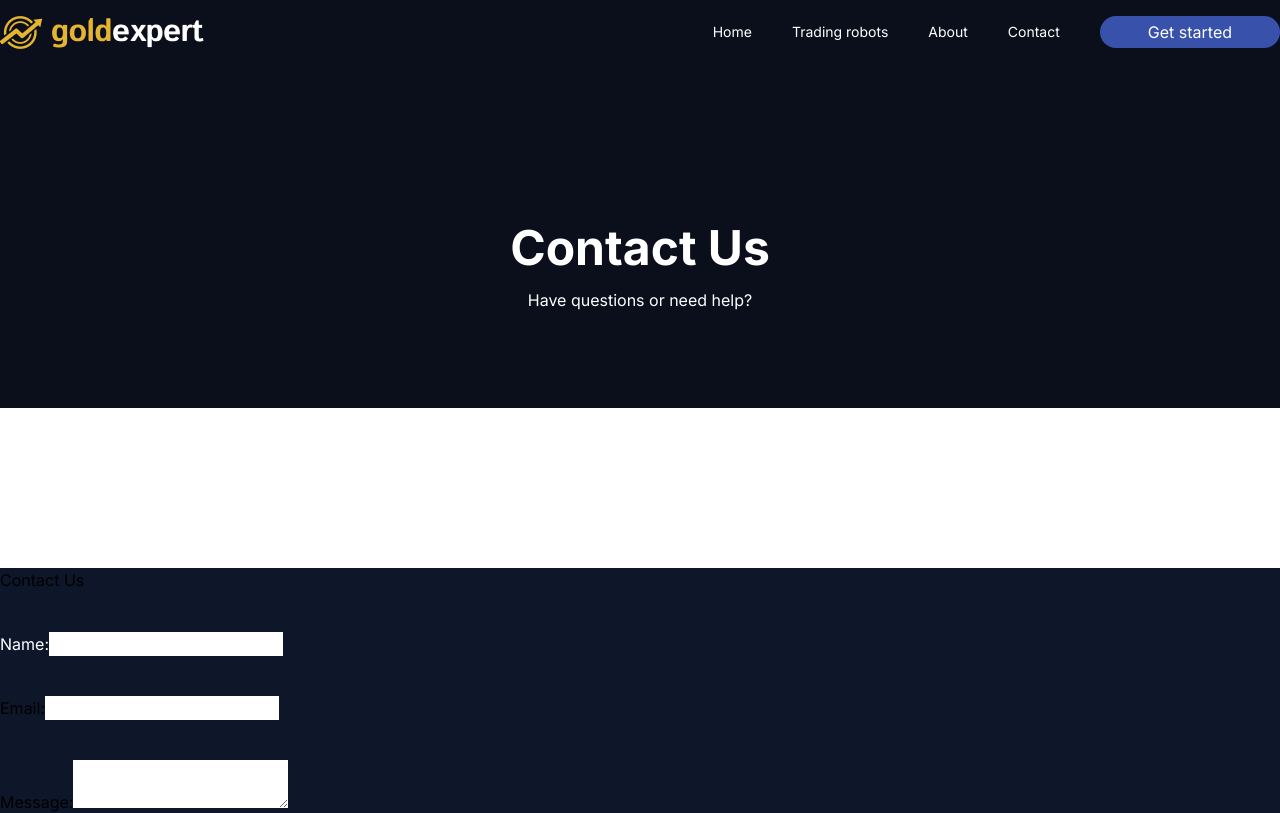
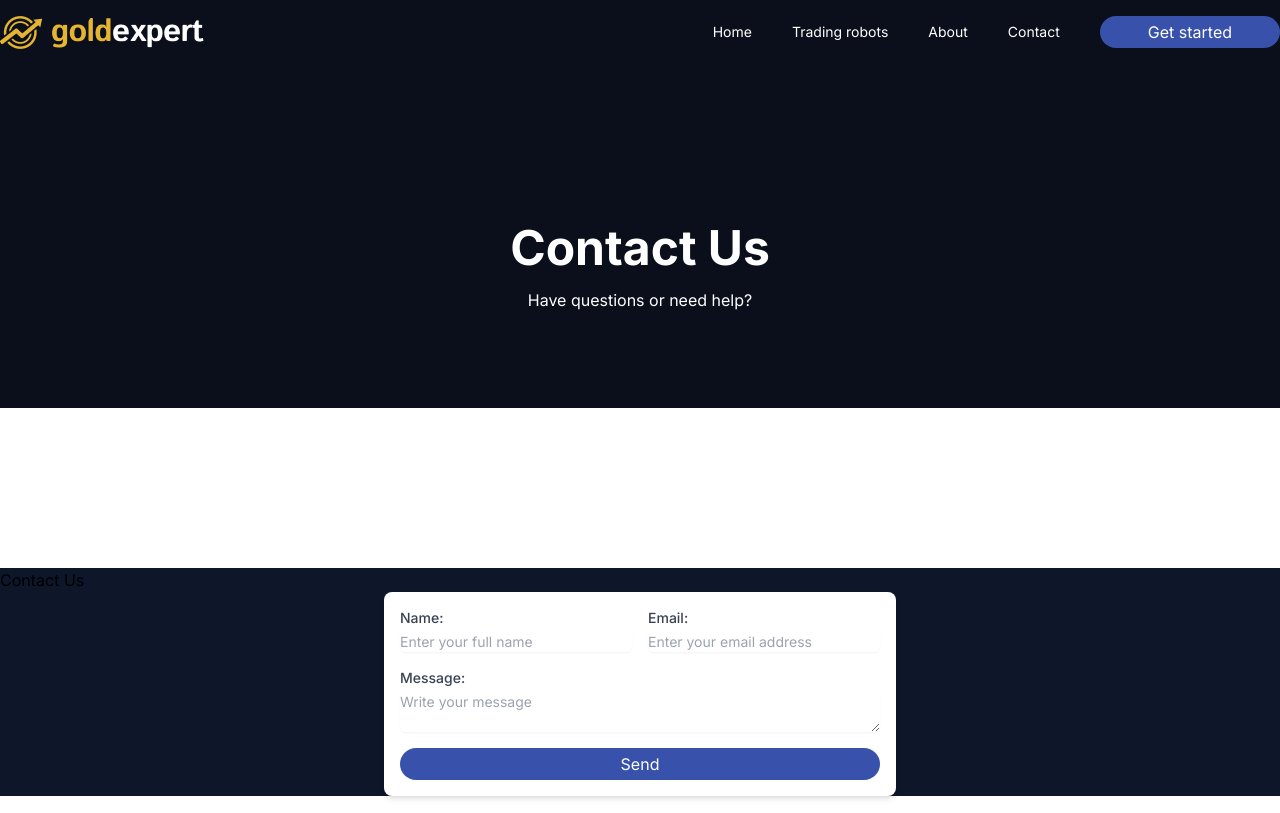
Before and after one commit to dragoljub123/goldexpert, a Next.js app: page /ContactUs in a window 1280 px wide. Shown: the top 813 px of the page. Built offline with nearby package versions, Linux system fonts and the light colour scheme.

Commit message:
cotactformupdate

```diff
--- a/app/components/ContactForm.tsx
+++ b/app/components/ContactForm.tsx
@@ -46,47 +46,73 @@ const ContactForm: React.FC = () => {
   };
 
   return (
-    <form onSubmit={handleSubmit}>
-      <div className=" my-10">
-        <label className="text-white " htmlFor="name">
+    <form
+      onSubmit={handleSubmit}
+      className="max-w-lg mx-auto p-4 space-y-4 bg-white shadow-md rounded-lg"
+    >
+      <div className="flex flex-col space-y-4">
+        <div className="flex flex-col sm:flex-row sm:space-x-4">
+          <div className="flex-1">
+            <label
+              htmlFor="name"
+              className="block text-sm font-medium text-gray-700"
+            >
               Name:
             </label>
             <input
               type="text"
               id="name"
               name="name"
+              placeholder="Enter your full name"
               value={formData.name}
               onChange={handleChange}
               required
+              className="mt-1 block w-full rounded-md border-gray-300 shadow-sm focus:border-indigo-500 focus:ring-indigo-500 sm:text-sm"
             />
           </div>
-      <div className=" my-10">
-        <label htmlFor="email">Email:</label>
+          <div className="flex-1">
+            <label
+              htmlFor="email"
+              className="block text-sm font-medium text-gray-700"
+            >
+              Email:
+            </label>
             <input
               type="email"
               id="email"
               name="email"
+              placeholder="Enter your email address"
               value={formData.email}
               onChange={handleChange}
               required
+              className="mt-1 block w-full rounded-md border-gray-300 shadow-sm focus:border-indigo-500 focus:ring-indigo-500 sm:text-sm"
             />
           </div>
-      <div className=" my-10">
-        <label htmlFor="message">Message:</label>
+        </div>
+        <div>
+          <label
+            htmlFor="message"
+            className="block text-sm font-medium text-gray-700"
+          >
+            Message:
+          </label>
           <textarea
             id="message"
             name="message"
+            placeholder="Write your message"
             value={formData.message}
             onChange={handleChange}
             required
+            className="mt-1 block w-full rounded-md border-gray-300 shadow-sm focus:border-indigo-500 focus:ring-indigo-500 sm:text-sm"
           />
         </div>
         <button
-        className="bg-customBlue text-white px-12 py-1 rounded-3xl hover:bg-zlatna transition-colors duration-300 w-25 "
           type="submit"
+          className="bg-customBlue text-white px-12 py-1 rounded-3xl hover:bg-zlatna transition-colors duration-300 w-25"
         >
           Send
         </button>
+      </div>
     </form>
   );
 };
```
Lines whose indentation alone changed are shown as unchanged.
